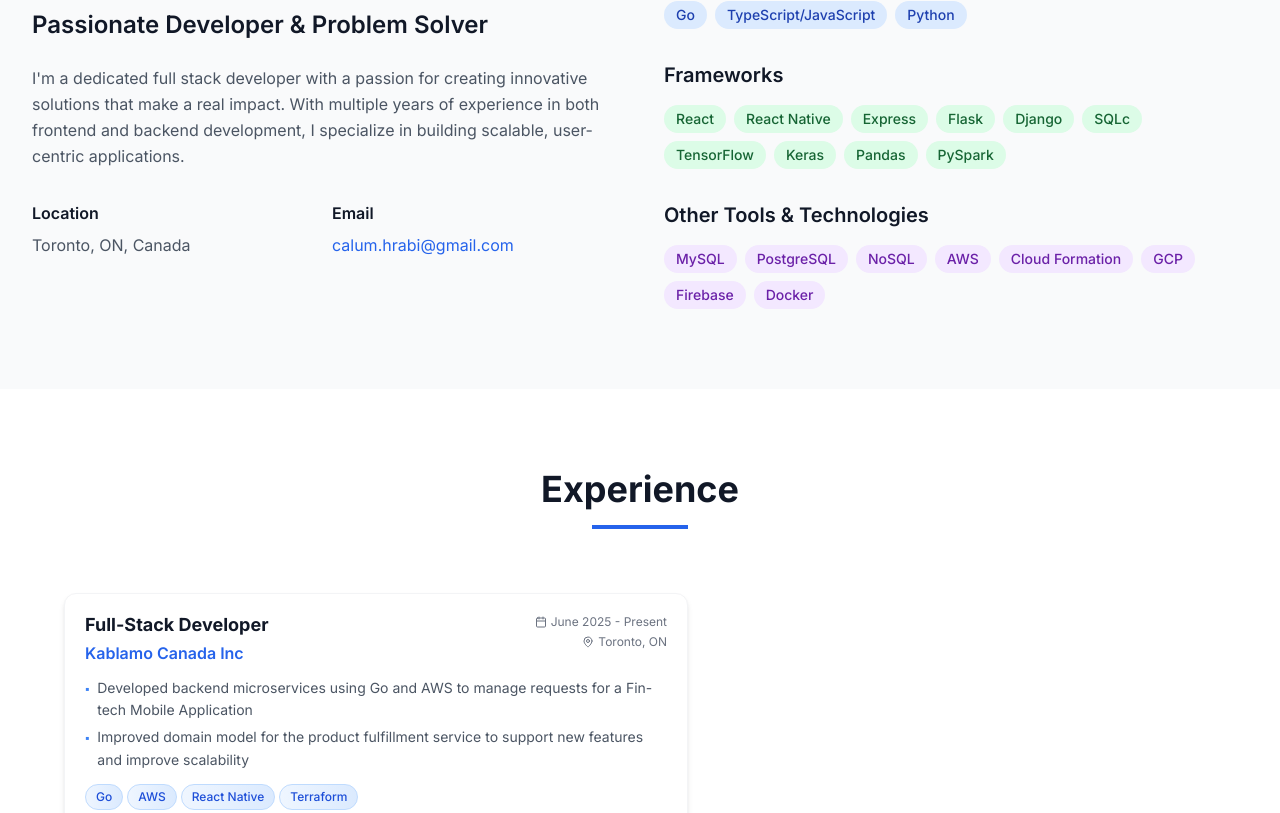
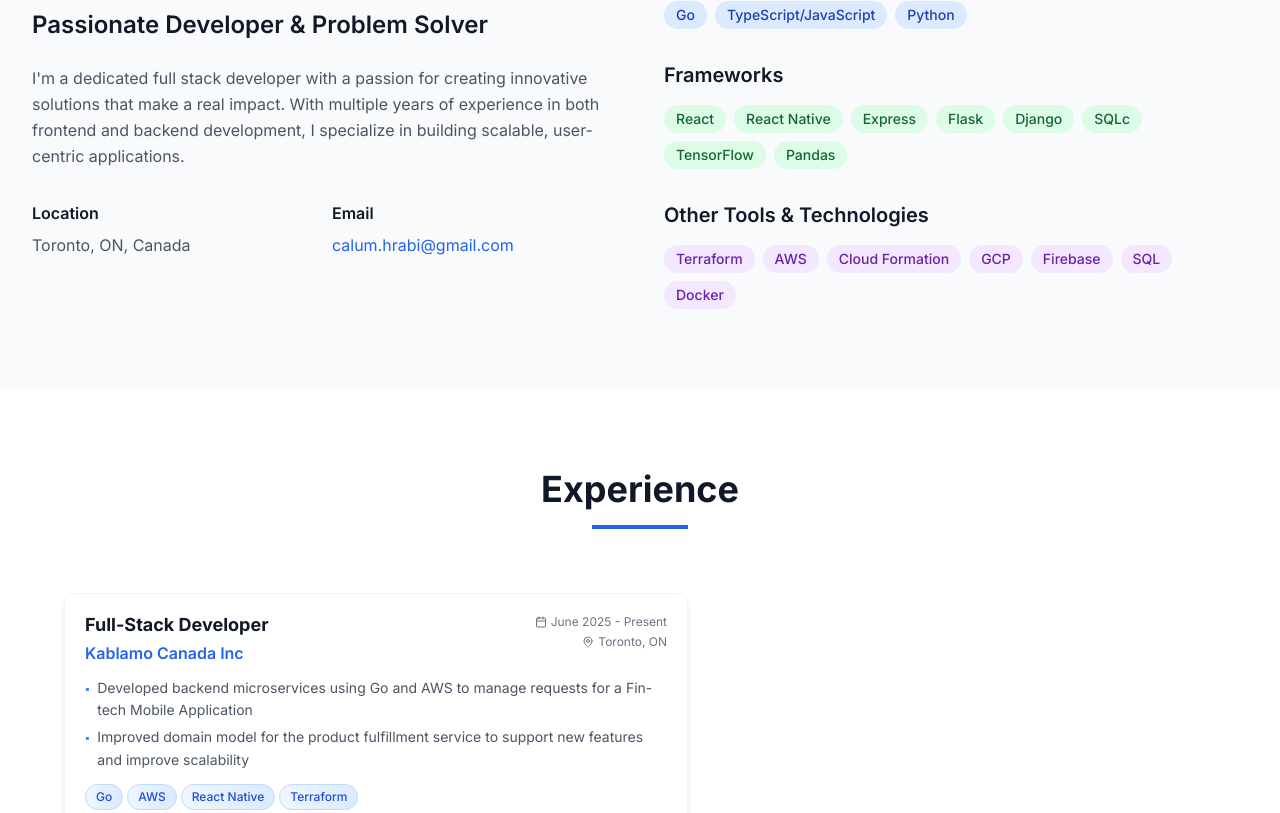
Before and after one commit to cmhrabi/cmhrabi.github.io, a React (Vite) app: page / in a window 1280 px wide. Shown: the part 1047-1860 px from the top of the page. Built offline with nearby package versions, Linux system fonts and the light colour scheme.

Commit message:
Change compass pictures

```diff
--- a/src/components/Projects.tsx
+++ b/src/components/Projects.tsx
@@ -82,7 +82,7 @@ const Projects = () => {
         <div className="bg-white rounded-xl max-w-4xl w-full max-h-[90vh] overflow-y-auto">
           <div className="relative">
             <img
-              src={project.image}
+              src={project.modalImage || project.image}
               alt={project.title}
               className="w-full h-64 object-cover"
             />
--- a/src/data/portfolio.ts
+++ b/src/data/portfolio.ts
@@ -14,8 +14,8 @@ export const personalInfo = {
 
 export const skills = {
   programingLanguages: ["Go", "TypeScript/JavaScript", "Python"],
-  frameworks: ["React", "React Native", "Express", "Flask", "Django", "SQLc", "TensorFlow", "Keras", "Pandas", "PySpark"],
-  otherTools: ["MySQL", "PostgreSQL", "NoSQL", "AWS", "Cloud Formation", "GCP", "Firebase", "Docker"],
+  frameworks: ["React", "React Native", "Express", "Flask", "Django", "SQLc", "TensorFlow", "Pandas"],
+  otherTools: ["Terraform", "AWS", "Cloud Formation", "GCP", "Firebase", "SQL", "Docker"],
 };
 
 export const experience = [
@@ -100,6 +100,7 @@ export type Project = {
   description: string;
   longDescription: string;
   image: string;
+  modalImage?: string;
   technologies: string[];
   liveUrl?: string;
   githubUrl: string;
@@ -111,7 +112,8 @@ export const projects = [
     title: "Compass",
     description: "A tool that helps users analyze the LCCA for different technologies and scenarios.",
     longDescription: "A tool that helps users analyze the levelized cost of carbon abatement for different technologies and scenarios.",
-    image: "/compass.png",
+    image: "/compass2.png",
+    modalImage: "/compass.png",
     technologies: ["TypeScript", "React", "Tailwind CSS", "Python", "Flask"],
     liveUrl: "https://compasslcca.netlify.app",
     githubUrl: "https://github.com/cmhrabi/abbcari-LCCA-ammonia"
```
Also changed, not shown: public/compass2.png (added), public/compass3.png (added).
